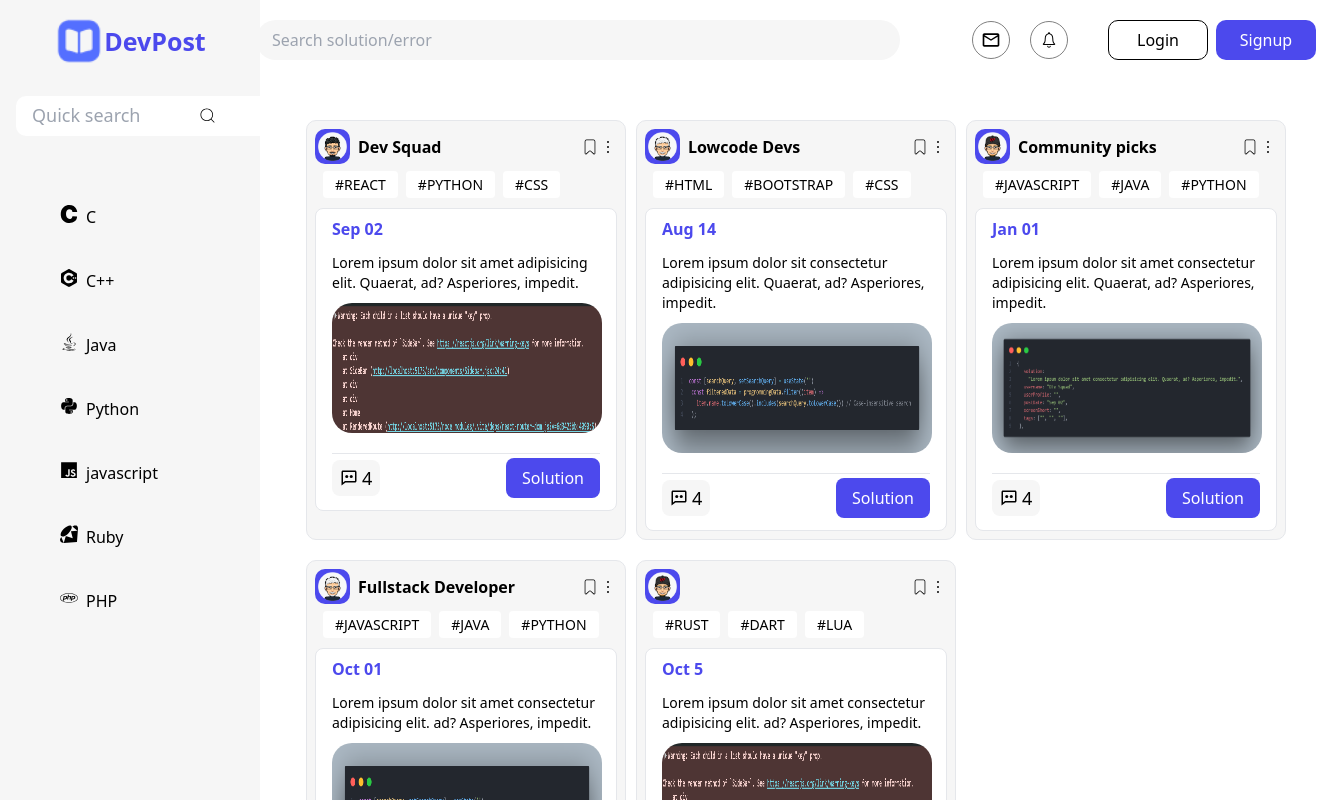
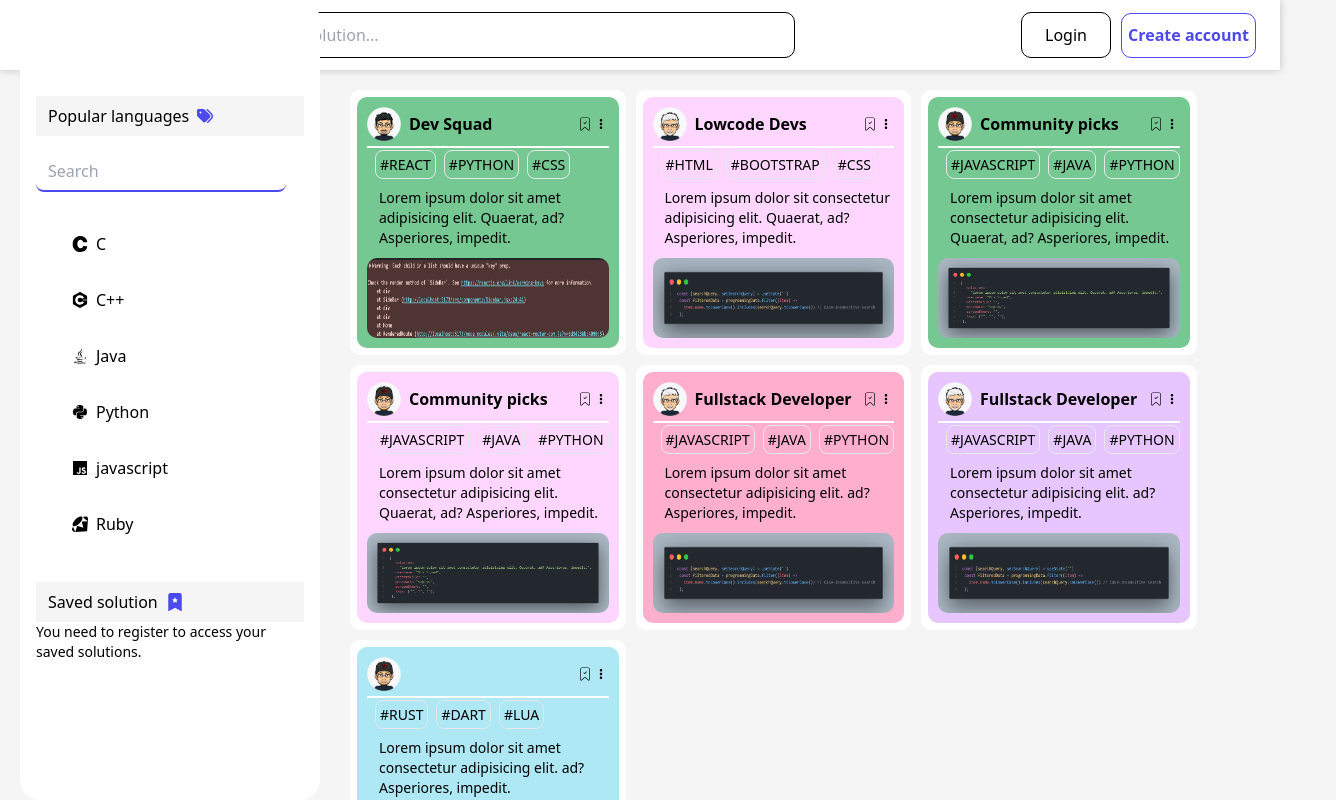
Before and after one commit to GideonJulian/DevPost, a React (Vite) app: page / in a window 1280 px wide. Shown: the top 800 px of the page, 1336 px wide, since content can reach past the window. Built offline with nearby package versions, Linux system fonts and the light colour scheme.

Commit message:
layout changed

```diff
--- a/src/components/Navbar.jsx
+++ b/src/components/Navbar.jsx
@@ -1,34 +1,42 @@
 import React from "react";
-import { MdOutlineEmail } from "react-icons/md";
-import { IoIosNotificationsOutline } from "react-icons/io";
-
-
-
-const Navbar = ({hideSidebar}) => {
+import logo from "../assets/logo.png";
+import { FaBars, FaSearch } from "react-icons/fa";
+const Navbar = ({ showMobileSearch }) => {
   return (
-    <div className="home-nav-container  w-full">
-
-      <ul className="flex w-full justify-between items-center">
-        <div className="nav-search w-full">
-          <input
-            type="text"
-            placeholder="Search solution/error"
-            className="h-10 px-4 py-5 w-full"
-          />
-        </div>
-        <div className="nav-icons mr-10 flex items-center gap-5">
-          <div className="mail-icon border border-input px-2 py-2 rounded-full">
-            <MdOutlineEmail />
+    <div className="nav-container w-full bg-white px-6 py-3 h10">
+      <div className="container flex items-center ">
+        <div className="flex justify-berween w-full">
+          <div className="logo flex items-center ">
+            <div>
+              <span className="bars">
+                <FaBars />
+              </span>
+            </div>
+            <div>
+              <img src={logo} alt="" />
+              <h3>
+                Dev<span>Post</span>
+              </h3>
+            </div>
           </div>
-          <div className="mail-icon border border-input px-2 py-2 rounded-full">
-            <IoIosNotificationsOutline  />
+          <div className="nav-search">
+            <input
+              type="text"
+              placeholder="Search error/solution..."
+              className=""
+            />
           </div>
         </div>
-        <div className="flex nav-button mr-5 gap-2 items-center">
-          <button type="button" className="login font-medium">Login</button>
-          <button type="button" className="signup font-medium">Signup</button>
+        <div className="mobile-searchIcon">
+          <span className="" onClick={showMobileSearch}>
+            <FaSearch />
+          </span>
         </div>
-      </ul>
+        <div className="nav-btns flex items-center">
+          <button className="login font-medium ">Login</button>
+          <button className="signup">Create account</button>
+        </div>
+      </div>
     </div>
   );
 };
--- a/src/components/PostCard.jsx
+++ b/src/components/PostCard.jsx
@@ -1,54 +1,75 @@
 import React from "react";
-import { AiOutlineMore } from "react-icons/ai";
-import { CiBookmark } from "react-icons/ci";
-import { BiCommentDots } from "react-icons/bi";
-const PostCard = ({ imgSrc, desc, usrename, datePosted, profileImg, tags}) => {
+import { CiBookmarkCheck } from "react-icons/ci";
+import { IoMdMore } from "react-icons/io";
+
+const PostCard = ({
+  postTitle,
+  userName,
+  postDate,
+  postImg,
+  tags,
+  userPics,
+}) => {
+  const backgroundColors = [
+    "#e7c6ff", // Red-Orange
+    "#33FF57", // Green
+    "#ffafcc", // Blue
+    "#FF33A1", // Pink
+    "#ffd6ff", // Gold
+    "#faedcd", // Coral
+    "#33FFFF",
+   // Cyan
+   "#4cc9f0",
+   '#ade8f4',
+   '#e7c6ff',
+   "#76c893"
+  ];
+  const randomColor =
+    backgroundColors[Math.floor(Math.random() * backgroundColors.length)];
+
+  const postStyle = {
+    backgroundColor: randomColor,
+    padding: "10px",
+    borderRadius: "10px",
+
+    // color: "#fff", // For better readability on dark backgrounds
+  };
+
   return (
-    <div className="post-card border border-input hover:shadow shadow-black-700">
-      <div className="top-row flex justify-between">
+    <div className="post-card bg-white rounded rounded-lg w-full">
+      <div className="inner" style={postStyle}>
+        <div className="top-row flex items-center justify-between ">
           <div className="profile flex items-center gap-2">
-          <img src={profileImg} alt="" />
-          <div>
-            <span className="username cursor-pointer">{usrename}</span>
+            <img src={userPics} alt="" />
+            <h3>{userName}</h3>
           </div>
-        </div>
-        <div className="flex items-center">
-          <span className="text-lg font-bold cursor-pointer">
-            <CiBookmark />
+          <div className="flex items-center ">
+            <span className="font-medium">
+              <CiBookmarkCheck />
             </span>
-          <span className="text-lg font-bold cursor-pointer">
-            <AiOutlineMore />
+            <span className="font-medium">
+              <IoMdMore />
             </span>
           </div>
         </div>
-      <div className="tags-list mt-2">
-        {
-          tags.map((tag)=> (
-            <span className="text-sm px-3 py-1 bg-white ml-2 rounded">
+        <div className="tag-row mt-1">
+          {tags?.map((tag, index) => (
+            <span
+              key={index}
+              className="tag-box px-1 py-1 border border-lg rounded-lg text-sm font-medium ml-2 text-black font-medium "
+            >
               #{tag}
             </span>
-          ))
-        }
-
+          ))}
         </div>
-      <div className="middle-row w-full bg-white rounded rounded-lg border border-input py-2 px-4 mt-3">
-        <h4 className="post-date  font-bold text-main-blue mb-3">{datePosted}</h4>
-        <h3 className="title font-md text-sm">{desc}</h3>
-        <div className="img-card w-full">
-          <img src={imgSrc} alt="error-img" className="solution-img  w-full" />
+        <div className="ml-3 mt-3">
+          <h3 className="font-medium text-sm">{postTitle}</h3>
         </div>
-        <div className="bottom-row border-t py-1 mt-5  flex items-center justify-between">
-          <div className="comment px-2 py-1 bg-light-gray  flex items-center gap-1 rounded rounded-lg " onClick={''}>
-            <span className="font-md text-lg">
-              <BiCommentDots />
-            </span>
-            <p className="font-md text-lg">4</p>
-          </div>
-
         <div>
-          <button type="button" className="px-4 py-2 rounded rounded-lg bg-main-blue text-white font-md">Solution</button>
+          <img src={postImg} alt="" className="post-screenshot" />
         </div>
       </div>
+      <div className="bottom">
 
       </div>
     </div>
--- a/src/components/Sidebar.jsx
+++ b/src/components/Sidebar.jsx
@@ -1,59 +1,68 @@
 import React, { useState } from "react";
-import logo from "../assets/logo.png";
-import { CiSearch } from "react-icons/ci";
-import progrommingData from "../utils/progrommingList";
-import { FaTimes } from "react-icons/fa";
-const SideBar = ({ closeSidebar, onSelectLanguage }) => {
-  const [searchQuery, setSearchQuery] = useState("");
-  const filteredData = progrommingData.filter((item) =>
-    item.name.toLowerCase().includes(searchQuery.toLowerCase())
+import { FaTags } from "react-icons/fa6";
+import programmingData from "../utils/progrommingList";
+import { BsFillBookmarkStarFill } from "react-icons/bs";
+const Sidebar = () => {
+  const [searchQuery, setSearchquery] = useState("");
+  const handleSearchlanguage = (e) => {
+    setSearchquery(e.target.value);
+  };
+  const filteredLanguages = programmingData.filter((language) =>
+    language.name.toLowerCase().includes(searchQuery.toLowerCase())
   );
   return (
-    <div className="">
-      <div className="top-logo">
-
-          <img src={logo} alt="" />
-          <h3 className="text-3xl font-bold ">DevPost</h3>
-
-        <span className="close-sidebar" onClick={closeSidebar}>
-          <FaTimes />
+    <div  className='sidebar-container' style={{
+      overflowX: 'auto'
+    }}>
+      <div className="container">
+        {" "}
+        <div className="mt-3 px-3 py-2 h-10 bg-gray w-full flex items-center gap-2 saved-sol-btn">
+          <h3 className="font-medium">Popular languages</h3>
+          <span className="text-main-blue">
+            <FaTags />
           </span>
         </div>
-      <div></div>
-      <div className="flex items-center search-container">
+        <div className="side-search">
           <input
+            value={searchQuery}
             type="text"
-          className=" h-10 px-4 py-2 sidebar-search "
-          placeholder="Quick search
-        "
-          value={searchQuery}
-          onChange={(e) => setSearchQuery(e.target.value)}
+            className=" px-3 py-2 h-10 border rounded rounded-lg mt-4"
+            placeholder="Search "
+            onChange={handleSearchlanguage}
           />
+        </div>
+        <ul
+          className="ml-2 mt-5 language-list px-5"
+          style={{
+            height: "350px",
+            overflowY: "auto",
+          }}
+        >
+          {filteredLanguages.map((items) => {
+            return (
+              <div className="flex items-center gap-2 cursor-pointer mt-2 px-2 py-3 ">
                 <span>
-          <CiSearch />
+                  <items.icon />
+                </span>
+                <span>{items.name}</span>
+              </div>
+            );
+          })}
+        </ul>
+        <div className="saved-solution ">
+          <div className="mt-3 px-3 py-2 h-10 bg-gray w-full flex items-center gap-2 saved-sol-btn">
+            <span className="font-medium ">Saved solution</span>
+            <span className="text-main-blue text-lg text-bold ">
+              <BsFillBookmarkStarFill />
             </span>
           </div>
-      <ul
-        className="language-list"
-        style={{
-          overflowY: "auto",
-          height: '450px'
-        }}
-      >
-        {filteredData.map((languages) => (
-          <div className="flex languages-center gap-2 mt-5"  key={languages.id} onClick={() => {
-            console.log('Clicked Language:', languages)
-            onSelectLanguage(languages);
-          }}>
-            <span className="icon text-lg">
-              <languages.icon />
-            </span>
-            <span className="name">{languages.name}</span>
+          <ul>
+            <p className="text-sm font-medium font-italic">You need to register to access your saved solutions.</p>
+          </ul>
         </div>
-        ))}
-      </ul>
+      </div>
     </div>
   );
 };
 
-export default SideBar;
+export default Sidebar;
--- a/src/index.css
+++ b/src/index.css
@@ -1,195 +1,171 @@
 @tailwind base;
 @tailwind components;
 @tailwind utilities;
-
-*{
-    margin: 0 ;
+@import url("https://fonts.googleapis.com/css2?family=Pacifico&family=Permanent+Marker&display=swap");
+* {
+  margin: 0;
   padding: 0;
 }
 body {
-    background-color: #ffffff;
+  background-color: #f5f5f5;
 }
-html{
-    overflow-x: hidden;
-}
-.open-sidebar{
-    display:none;
-}
-.Sidebar{
-    height: 100vh;
-    width: 260px;
-    background-color: #f6f6f6;
-    /* border: 1px solid #E6EFF5; */
-    padding: 1rem;
+.nav-container {
+  box-shadow: 0 0 0.5rem #00000034;
+  width: 100%;
   position: fixed;
 }
-.Sidebar .top-logo  {
+.nav-container .container {
+  max-width: 1444px;
+  margin-left: auto;
+  margin-right: auto;
+}
+.nav-container .logo h3 {
+  font-family: "Permanent Marker", cursive;
+  font-weight: bold;
+  font-size: 26px;
+}
+.nav-container .logo div {
+  /* margin-left: 10px; */
   display: flex;
-    align-items: center;
-    justify-content: center;
-    /* padding-top: 30px; */
 }
-.Sidebar .top-logo h3 {
+.nav-container .logo .bars {
+  font-size: 25px;
+  margin-right: 5px;
+  display: none;
+}
+.nav-container .logo h3 span {
+  color: #4c49ed;
+}
+.nav-container .nav-search input {
+  border: 1px solid black;
+  padding: 10px;
+  width: 600px;
+  border-radius: 10px;
+}
+.nav-container .nav-search {
+  margin-left: 40px;
+}
+.nav-container .nav-btns {
+  gap: 10px;
+}
+.nav-container .nav-btns .login {
+  border: 1px solid;
+  padding: 10px;
+  width: 90px;
+  border-radius: 10px;
+}
+.nav-container .nav-btns .signup {
+  width: 135px;
+  height: 45px;
+  border-radius: 10px;
+  border: #4c49ed solid 1px;
+  font-weight: bold;
+  color: #4c49ed;
+}
+.sidebar-container {
+  width: 300px;
+  height: 100vh;
+  position: fixed;
+  padding: 1rem;
+  background-color: white;
+
+  margin-left: 20px;
+  border-radius: 20px;
+}
+.sidebar-container .container {
+  margin-top: 5rem;
+}
+.sidebar-container .side-search input {
+  border: none;
+  width: 250px;
+  border-bottom: 2px solid #4c49ed;
+  outline: none;
+}
+.sidebar-container .language-list div:hover {
+  background-color: #f5f5f5;
+}
+.sidebar-container .language-list div:hover span {
   color: #4c49ed;
   font-weight: bold;
-    font-size: 25px;
-
 }
-.Sidebar .top-logo img {
-    width:50px;
+.sidebar-container .saved-sol-btn {
+  background-color: #f5f5f5;
+  margin-top: 20px;
 }
-.Sidebar .search-container {
-    position: relative;
-}
-.Sidebar .sidebar-search {
-    /* border: 1px solid ; */
-    background-color: #ffffff;
-    border-radius: 10px;
-    margin-top: 30px;
-}
-.Sidebar .sidebar-search::placeholder {
-    font-size: 18px;
-}
-.Sidebar .search-container span {
-    position: absolute;
-    top: 40px;
-    left: 80%;
-    font-size: 19px;
-}
-.Sidebar ul.language-list {
-    height: 70%;
-    margin-top: 10%;
-    overflow-y: auto;
-    padding: 1rem 1.5rem;
-
-}
-.Sidebar ul.language-list div {
-    cursor: pointer;
-    border-radius: 10px;
-    padding: 10px 20px;
-    transition: all 300ms;
-}
-.Sidebar ul.language-list div:hover {
-    background-color: #F0F2F5;
-}
-.Sidebar ul.language-list div:hover  span.icon{
-    color: #4c49ed;
-}
-.Sidebar ul.language-list div:hover span.name {
-    font-weight: bold;
-}
-.Sidebar .close-sidebar {
+.mobile-searchIcon span {
   display: none;
 }
-.home-content{
-    margin-left: 20%;
+.mobile-searchInput {
+  display: none;
 }
-.home-nav-container .nav-search input {
-    width: 90%;
-    height: 40px;
-    border-radius: 30px;
-    background-color: #f6f6f6
-    /* border: ; */
-;
+/* post card  */
+.post-container {
+  margin-top: 7%;
+  margin-left: 30px;
+  display: grid;
+  grid-template-columns: repeat(3, 0.15fr);
+  gap: 10px;
 }
-.home-nav-container .nav-icons .mail-icon{
-
-  font-size: 20px;
-  border: 1px solid gray;
+.post-card {
+  /* width: 300px; */
+  border-radius: 10px;
+  padding: 7px;
 }
-.home-nav-container .nav-button .login {
-    border: 1px solid;
-    width: 100px ;
-    height: 40px;
+.post-card .profile img {
+  width: 34px;
+}
+.post-card .profile h3 {
+  font-weight: bold;
+  /* color: black;  */
+}
+.post-card .top-row {
+  border-bottom: solid white 2px;
+  padding-bottom: 5px;
+}
+.post-card img.post-screenshot {
+  height: 80px;
   border-radius: 10px;
+  margin-top: 10px;
+  width: 100%;
 }
-.home-nav-container .nav-button .signup {
-    background-color: #4c49ed;
-    color: white;
-    height: 40px;
-    width: 100px;
-    border-radius: 10px;
+@media screen and (max-width: 720px) {
+  .sidebar {
+    display: none;
+  }
+  .nav-container .nav-search {
+    display: none;
+  }
+  .nav-container .nav-btns .login {
+    display: none;
   }
 
-/* post-card */
-.posts{
-    display: grid ;
-    grid-template-columns: repeat(3, .15fr);
-    gap: 10px;
-   margin: 50px ;
+  .mobile-searchIcon span {
+    font-size: 20px;
+    margin-right: 10px;
+    display: block;
   }
-.post-card{
-    height: auto;
-    width: 320px;
-    padding: .5rem;
-    border-radius: 10px;
-    background-color: #f6f6f6;
-    margin-top: 10px;
-    transition: box-shadow 300ms;
+  .mobile-searchInput {
+    display: block;
+    width: 100%;
+    margin-left: 30px;
   }
-.post-card span.username{
-    font-weight: bold;
-
+  .mobile-searchInput input {
+    width: 350px;
   }
-.post-card .profile img{
-    width: 35px;
-    background-color: #4c49ed;
-    padding: 3px;
-    border-radius: 10px;
+  .nav-container .logo .bars {
+    display: block;
   }
-.post-card .img-card{
-    height: 130px;
-    width: 270px;
-
-    margin-top: 10px;
-}
-.post-card .img-card img{
-    height: 100%;
-    width: 100%;
-    border-radius: 20px;
-    cursor: pointer;
-}
-@media screen and (max-width: 700px){
-    .home-nav-container{
+  .home-container .content {
     display: flex;
     gap: 0;
   }
-    .home-content {
-        margin-left: 6%;
+  .post-container {
+    grid-template-columns: repeat(1, 0.15fr);
+    place-content: center;
+    margin-top: 20%;
+    margin-left: 30px;
   }
-    .Sidebar{
-        display: none;
-    }
-    .Sidebar.open {
-        display: block;
-    }
-    .Sidebar .top-logo {
-        margin-right: 10px;
-    }
-    .Sidebar .close-sidebar {
-        font-size: 30px;
-        margin-left: 70px;
-        float: left;
-        display: block;
-    }
-    .posts{
-        grid-template-columns: repeat(1, .15fr);
-        margin: 10px;
-    }
-    .home-nav-container .nav-search input {
-        /* display: none; */
-    }
-    .home-nav-container .nav-button{
-        display: none;
-    }
-    .home-nav-container .nav-icons{
-        gap: 9px;
-        margin-right: 12px;
-    }
-    .open-sidebar{
-        display: block;
-        font-size: 30px;
-        margin-top: 5px;
-        margin-right: 15px;
+  .post-card {
+    width: 340px;
   }
 }
--- a/src/pages/Home.jsx
+++ b/src/pages/Home.jsx
@@ -1,67 +1,43 @@
-import React from "react";
-import SideBar from "../components/Sidebar";
+import React, { useState } from "react";
 import Navbar from "../components/Navbar";
+import Sidebar from "../components/Sidebar";
 import PostDetails from "../utils/PostDetails";
 import PostCard from "../components/PostCard";
-import { IoMenuOutline } from "react-icons/io5";
-import { useState } from "react";
-
 const Home = () => {
-  const [sidebarOpen, setSidebarOpen] = useState(false);
-
-
-  // Function to toggle the sidebar
-  const toggleSidebar = () => {
-    setSidebarOpen(!sidebarOpen);
+  const [show, setShow] = useState(false);
+  const showMobileSearch = () => {
+    setShow(!show);
   };
-  const closeSidebar = () => {
-    setSidebarOpen(false);
-  };
-  const [selectedLanguage, setSelectedlanguage ] = useState(null)
-
-
-  const filteredPost = selectedLanguage ? PostDetails.filter(post =>
-    post.tags.some(tag => tag.toLowerCase() === selectedLanguage.name.toLowerCase())
-  ):
-  PostDetails
-  console.log('Selected Language:', selectedLanguage);
-  console.log('Filtered Posts:', filteredPost);
-
   return (
-    <div className="flex  home-container">
-      <div
-        className={` Sidebar ${
-          sidebarOpen ? "open" : "sidebar"
-        } md:translate-x-0`}
-      >
-        <SideBar closeSidebar={closeSidebar} onSelectLanguage={setSelectedlanguage}/>
+    <div className="home-container">
+      <div className="">
+        <div className="navbar">
+          <Navbar showMobileSearch={showMobileSearch} />
+        </div>
       </div>
-
-      <div className="home-content mt-5 w-full">
-        <span className="open-sidebar mb-3" onClick={toggleSidebar}>
-          <IoMenuOutline />
-        </span>
-        <div className="home-nav">
-          <Navbar />
-
+      <div className="content flex gap-80">
+        <div className=" sidebar">
+          <Sidebar />
         </div>
-        <div className="posts ">
-        {/* <h1>{selectedLanguage ? `${selectedLanguage} Posts` : 'All Posts'}</h1> */}
-          {
-            filteredPost.length > 0 ? (
-              filteredPost.map((items) => (
-                <PostCard
-                  desc={items.erroTitle}
-                  imgSrc={items.screenShort}
-                  usrename={items.username}
-                  datePosted={items.postDate}
-                  profileImg={items.userProfile}
-                  key={items.id}
-                  tags={items.tags}
-                />
-              ))
-            ):<p>No post is available for this language </p>
-          }
+        {show ? (
+          <div className="mobile-searchInput mt-20">
+            <input
+              type="text"
+              placeholder="Search post....."
+              className="w-full h-10 px-3 py-2 border"
+            />
+          </div>
+        ) : null}
+        <div className="post-container ">
+          {PostDetails.map((post) => (
+            <PostCard
+              userPics={post.userProfile}
+              userName={post.username}
+              tags={post.tags}
+              postTitle={post.erroTitle}
+              postImg={post.screenShort}
+            />
+          ))}
         </div>
       </div>
     </div>
--- a/src/utils/PostDetails.js
+++ b/src/utils/PostDetails.js
@@ -4,8 +4,6 @@ import errorImg3 from '../assets/images/error3.png'
 import userimg1 from '../assets/images/userimg1.png'
 import userimg2 from '../assets/images/userimg2.png'
 import userimg3 from '../assets/images/userimg3.png'
-
-
 
 
 const PostDetails = [
@@ -43,6 +41,28 @@ const PostDetails = [
     language: 'css'
   },
   {
+    id:3 ,
+    erroTitle:
+      "Lorem ipsum dolor sit amet consectetur adipisicing elit. Quaerat, ad? Asperiores, impedit.",
+    username: "Community picks",
+    userProfile: userimg3,
+    postDate: "Jan 01",
+    screenShort: errorImg3,
+    tags: ["JAVASCRIPT", "JAVA", "PYTHON"],
+    language: 'css'
+  },
+  {
+    id: 4 ,
+    erroTitle:
+      "Lorem ipsum dolor sit amet consectetur adipisicing elit.  ad? Asperiores, impedit.",
+    username: "Fullstack Developer",
+    userProfile: userimg2,
+    postDate: "Oct 01",
+    screenShort: errorImg2,
+    tags: ["JAVASCRIPT", "JAVA", "PYTHON"],
+    // language: 'javascript'
+  },
+  {
     id: 4 ,
     erroTitle:
       "Lorem ipsum dolor sit amet consectetur adipisicing elit.  ad? Asperiores, impedit.",
```
Lines whose indentation alone changed are shown as unchanged.
